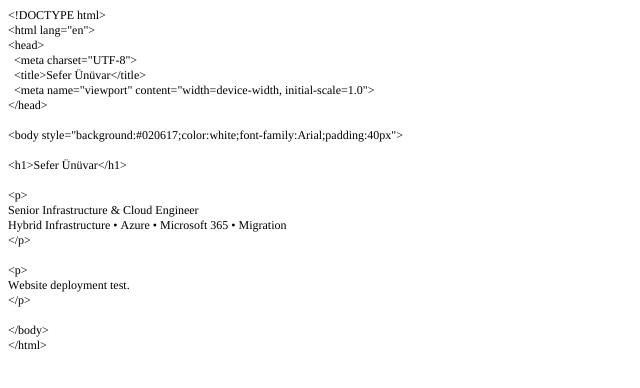
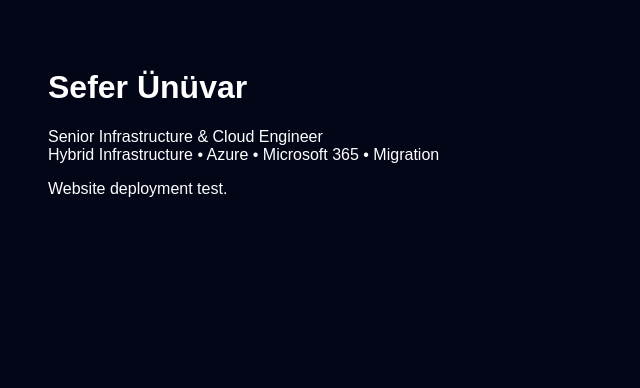
Before and after one commit to unvrsefer-design/sefer-website, a plain HTML site: page index.html in a window 1280 px wide. Shown: the whole page, without its empty margins (0-640 px from the left). Drawn offline with Linux system fonts and the light colour scheme.

Commit message:
Update index.html

```diff
--- a/index.html
+++ b/index.html
@@ -1,40 +1,23 @@
-<!DOCTYPE html PUBLIC "-//W3C//DTD HTML 4.01//EN" "http://www.w3.org/TR/html4/strict.dtd">
-<html>
+<!DOCTYPE html>
+<html lang="en">
 <head>
-  <meta http-equiv="Content-Type" content="text/html; charset=utf-8">
-  <meta http-equiv="Content-Style-Type" content="text/css">
-  <title></title>
-  <meta name="Generator" content="Cocoa HTML Writer">
-  <meta name="CocoaVersion" content="2685.1">
-  <style type="text/css">
-    p.p1 {margin: 0.0px 0.0px 0.0px 0.0px; font: 12.0px Times; -webkit-text-stroke: #000000}
-    p.p2 {margin: 0.0px 0.0px 0.0px 0.0px; font: 12.0px Times; -webkit-text-stroke: #000000; min-height: 14.0px}
-    span.s1 {font-kerning: none}
-  </style>
+<meta charset="UTF-8">
+<meta name="viewport" content="width=device-width, initial-scale=1.0">
+<title>Sefer Ünüvar</title>
 </head>
-<body>
-<p class="p1"><span class="s1">&lt;!DOCTYPE html&gt;</span></p>
-<p class="p1"><span class="s1">&lt;html lang="en"&gt;</span></p>
-<p class="p1"><span class="s1">&lt;head&gt;</span></p>
-<p class="p1"><span class="s1"><span class="Apple-converted-space">  </span>&lt;meta charset="UTF-8"&gt;</span></p>
-<p class="p1"><span class="s1"><span class="Apple-converted-space">  </span>&lt;title&gt;Sefer Ünüvar&lt;/title&gt;</span></p>
-<p class="p1"><span class="s1"><span class="Apple-converted-space">  </span>&lt;meta name="viewport" content="width=device-width, initial-scale=1.0"&gt;</span></p>
-<p class="p1"><span class="s1">&lt;/head&gt;</span></p>
-<p class="p2"><span class="s1"></span><br></p>
-<p class="p1"><span class="s1">&lt;body style="background:#020617;color:white;font-family:Arial;padding:40px"&gt;</span></p>
-<p class="p2"><span class="s1"></span><br></p>
-<p class="p1"><span class="s1">&lt;h1&gt;Sefer Ünüvar&lt;/h1&gt;</span></p>
-<p class="p2"><span class="s1"></span><br></p>
-<p class="p1"><span class="s1">&lt;p&gt;</span></p>
-<p class="p1"><span class="s1">Senior Infrastructure &amp; Cloud Engineer <span class="Apple-converted-space"> </span></span></p>
-<p class="p1"><span class="s1">Hybrid Infrastructure • Azure • Microsoft 365 • Migration</span></p>
-<p class="p1"><span class="s1">&lt;/p&gt;</span></p>
-<p class="p2"><span class="s1"></span><br></p>
-<p class="p1"><span class="s1">&lt;p&gt;</span></p>
-<p class="p1"><span class="s1">Website deployment test.</span></p>
-<p class="p1"><span class="s1">&lt;/p&gt;</span></p>
-<p class="p2"><span class="s1"></span><br></p>
-<p class="p1"><span class="s1">&lt;/body&gt;</span></p>
-<p class="p1"><span class="s1">&lt;/html&gt;</span></p>
+
+<body style="background:#020617;color:white;font-family:Arial;padding:40px">
+
+<h1>Sefer Ünüvar</h1>
+
+<p>
+Senior Infrastructure & Cloud Engineer<br>
+Hybrid Infrastructure • Azure • Microsoft 365 • Migration
+</p>
+
+<p>
+Website deployment test.
+</p>
+
 </body>
 </html>
```
